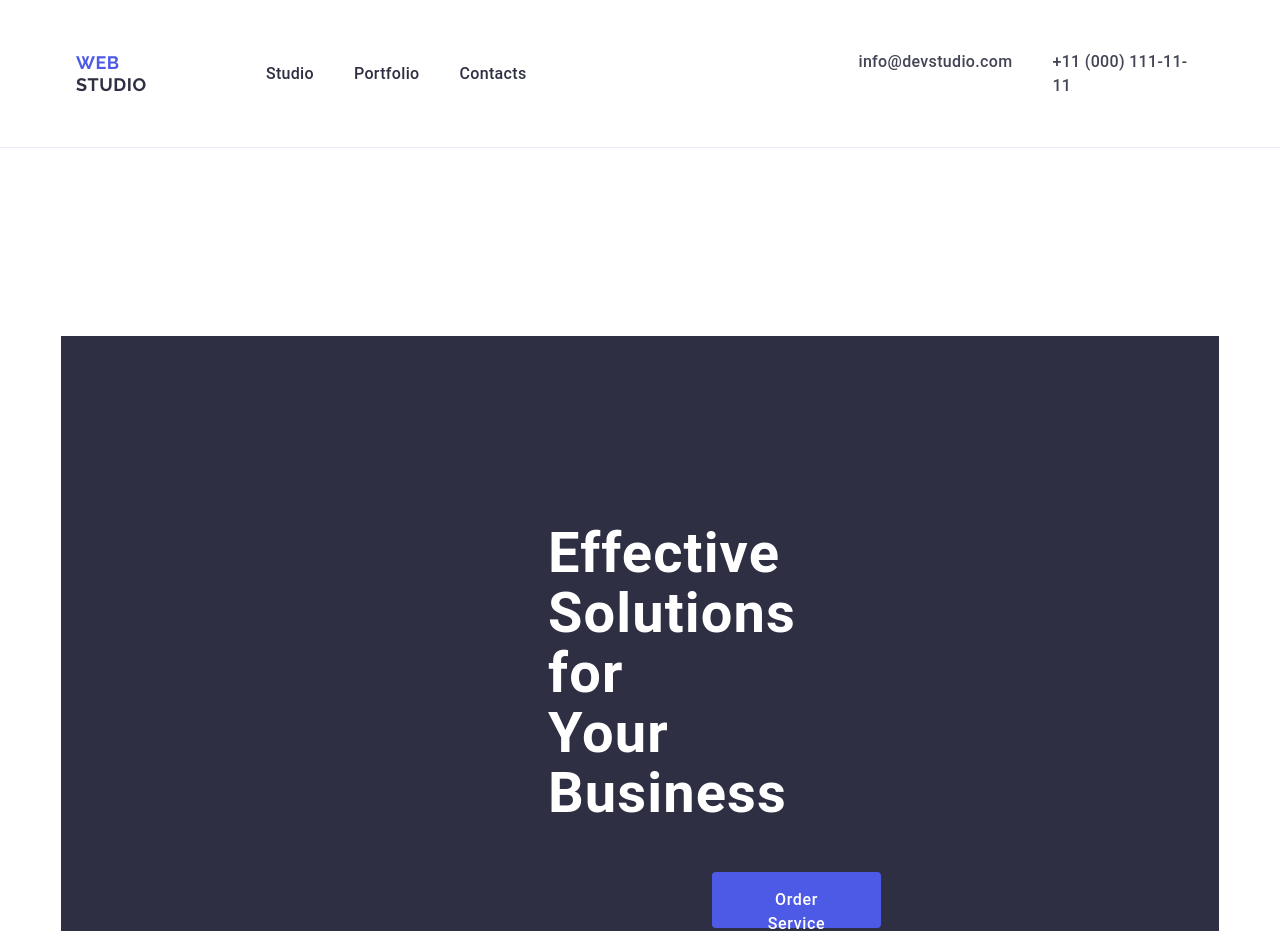
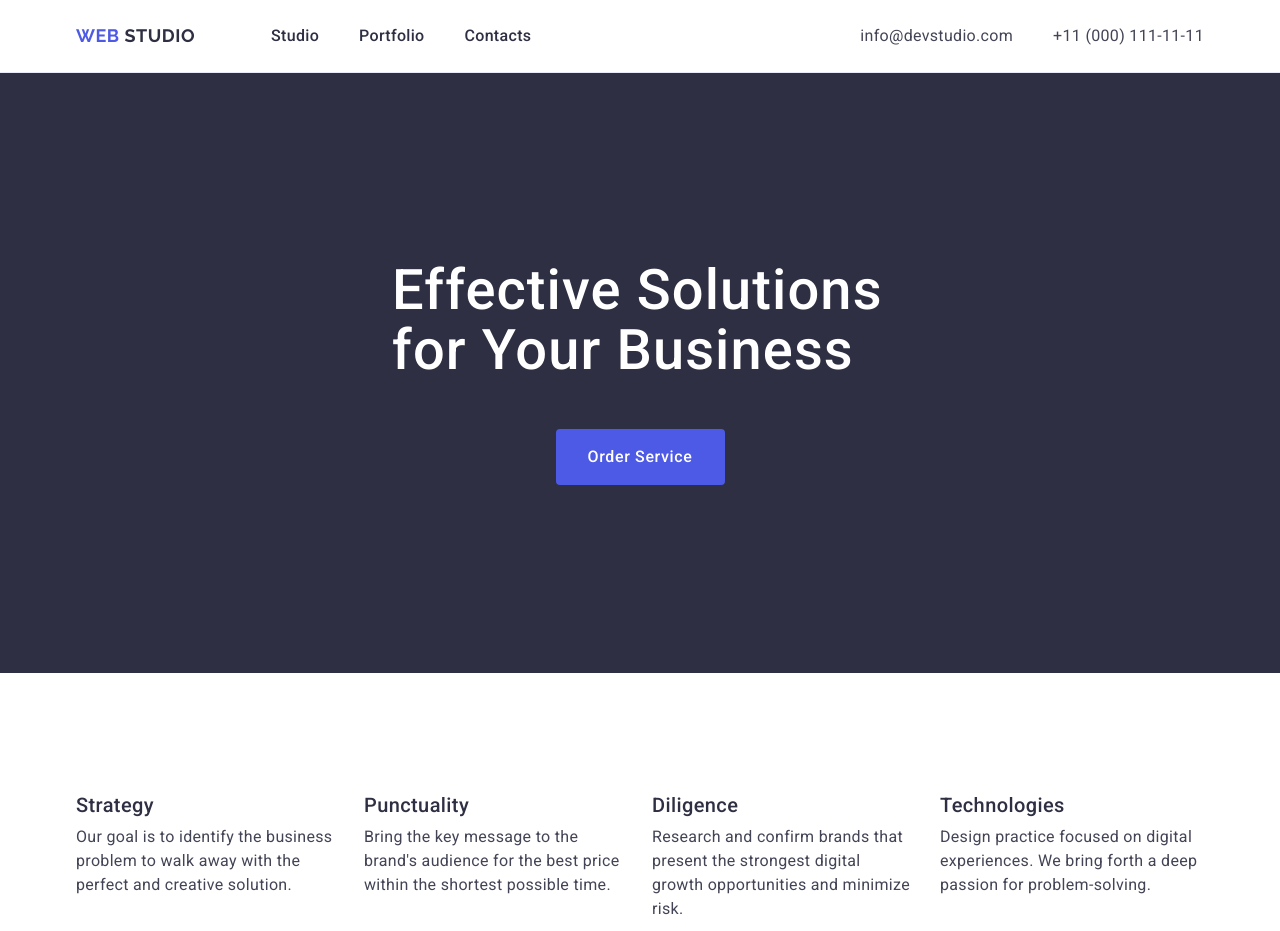
Before and after one commit to Iryna-Chernukhina/goit-markup-hw-03, a plain HTML site: page index.html in a window 1280 px wide. Shown: the top 931 px of the page. Drawn offline with nearby package versions, Linux system fonts and the light colour scheme.

Commit message:
Webstudio CSS

```diff
--- a/css/style.css
+++ b/css/style.css
@@ -39,7 +39,6 @@ img {
 }
 
 .container {
-  width: 100%;
   max-width: 1158px;
   padding-left: 15px;
   padding-right: 15px;
@@ -50,11 +49,9 @@ img {
 /** =========== HEADER ============== */
 
 .page-header {
-  padding-top: 25.5px;
-  padding-bottom: 25.5px;
   font-size: 16px;
   font-style: normal;
-  font-weight: 500;
+
   border-bottom: 1px solid #e7e9fc;
 }
 .header-container {
@@ -63,6 +60,7 @@ img {
 .nav {
   display: flex;
   align-items: center;
+  margin-right: auto;
 }
 .logo {
   font-family: "Raleway", sans-serif;
@@ -89,7 +87,6 @@ img {
   line-height: 1.5;
   display: flex;
   gap: 40px;
-  margin-right: 332px;
 }
 .address {
   font-style: normal;
@@ -111,6 +108,7 @@ img {
   color: #2e2f42;
   padding-top: 24px;
   padding-bottom: 24px;
+  font-weight: 500;
 }
 .studio-item:hover,
 .studio-item:focus {
@@ -133,48 +131,35 @@ img {
 .section-name {
   padding-top: 188px;
   padding-bottom: 188px;
+  background-color: #2e2f42;
 }
 .advantages-container {
-  background-color: #2e2f42;
-  padding-top: 188px;
-  padding-bottom: 188px;
 }
-
 .title {
   color: #fff;
   font-size: 56px;
-  font-style: normal;
   line-height: 1.07;
   letter-spacing: 1.12px;
   max-width: 496px;
-  padding-right: 472px;
-  padding-left: 472px;
+  font-weight: 500;
+  margin: 0 auto;
 }
 .button {
   font-family: "Roboto", sans-serif;
   background-color: #4d5ae5;
   color: #ffffff;
   font-size: 16px;
-  font-style: normal;
   font-weight: 500;
   line-height: 1.5;
   letter-spacing: 0.64px;
-  text-align: center;
   cursor: pointer;
   border-radius: 4px;
-  display: block;
   min-width: 169px;
   height: 56px;
   border: none;
-  padding-top: 16px;
-  padding-right: 32px;
-  padding-bottom: 16px;
-  padding-left: 32px;
-  align-items: flex-start;
-  gap: 10px;
+  margin: 0 auto;
   margin-top: 48px;
-  margin-right: 635px;
-  margin-left: 636px;
+  display: block;
 }
 .button:hover,
 .button:focus {
@@ -196,7 +181,7 @@ img {
   border-radius: 0px 0px 4px 4px;
 }
 .advantages-li {
-  width: calc((100%-72px) / 4);
+  width: calc((100% - 72px) / 4);
 }
 .advantages-subtitle {
   font-size: 20px;
@@ -221,20 +206,14 @@ img {
 .section-team {
   padding-top: 120px;
   padding-bottom: 120px;
+  background-color: #f4f4fd;
 }
 .team-container {
-  background-color: #f4f4fd;
-  padding-right: 156px;
-  padding-top: 120px;
-  padding-bottom: 120px;
-  padding-left: 156px;
 }
 .title-team {
   margin-bottom: 72px;
 }
 .team-img {
-  margin-bottom: 32px;
-  width: calc((100%-72px) / 4);
 }
 .title-what {
   font-size: 36px;
@@ -265,7 +244,6 @@ img {
   line-height: 1.5;
   letter-spacing: 0.32px;
   background-color: #ffffff;
-  margin-bottom: 32px;
 }
 .team {
   list-style: none;
@@ -278,6 +256,7 @@ img {
   border-radius: 0px 0px 4px 4px;
 }
 .employee-li {
+  width: calc((100% - 72px) / 4);
 }
 .team-works {
   padding-top: 32px;
@@ -312,11 +291,10 @@ img {
   row-gap: 48px;
 }
 .portfolio-li {
+  width: calc((100% - 48px) / 3);
 }
 
 .portfolio-img {
-  margin-bottom: 32px;
-  width: calc((100%-48px) / 3);
 }
 .subtitle-portfolio {
   margin-bottom: 8px;
@@ -325,7 +303,6 @@ img {
   gap: 24px;
 }
 .about-portfolio {
-  margin-bottom: 32px;
 }
 
 /** ============================== */
@@ -334,19 +311,15 @@ img {
 
 .footer {
   padding: 100px 0;
+  background-color: #2e2f42;
 }
 .footer-contagner {
-  background-color: #2e2f42;
-  padding-top: 101.5px;
-  padding-bottom: 100px;
-  padding-left: 156px;
 }
 .webstudio {
   justify-content: center;
   color: #4d5ae5;
   font-family: "Raleway", sans-serif;
   font-size: 18px;
-  font-style: normal;
   font-weight: 700;
   line-height: 1.17;
   letter-spacing: 0.54px;
@@ -362,10 +335,8 @@ img {
 .result {
   color: #f4f4fd;
   font-size: 16px;
-  font-style: normal;
   line-height: 1.5;
   letter-spacing: 0.32px;
-  padding-top: 17.5px;
 }
 
 /** ============================== */
--- a/index.html
+++ b/index.html
@@ -6,8 +6,10 @@
     <link rel="preconnect" href="https://fonts.googleapis.com" />
 
     <link rel="preconnect" href="https://fonts.gstatic.com" />
+    <link rel="preconnect" href="https://fonts.googleapis.com" />
+    <link rel="preconnect" href="https://fonts.gstatic.com" crossorigin />
     <link
-      href="https://fonts.googleapis.com/css2?family=Raleway:wght@700&=Roboto:wght@400;500;700&&display=swap"
+      href="https://fonts.googleapis.com/css2?family=Raleway:wght@700&family=Roboto:wght@400;500;700&display=swap"
       rel="stylesheet"
     />
     <link
@@ -62,7 +64,7 @@
     <main>
       <section class="section-name">
         <div class="container advantages-container">
-          <h1 class="title">Effective Solutions <br />for Your Business</h1>
+          <h1 class="title">Effective Solutions for Your Business</h1>
           <button class="button" type="button">Order Service</button>
         </div>
       </section>
```
